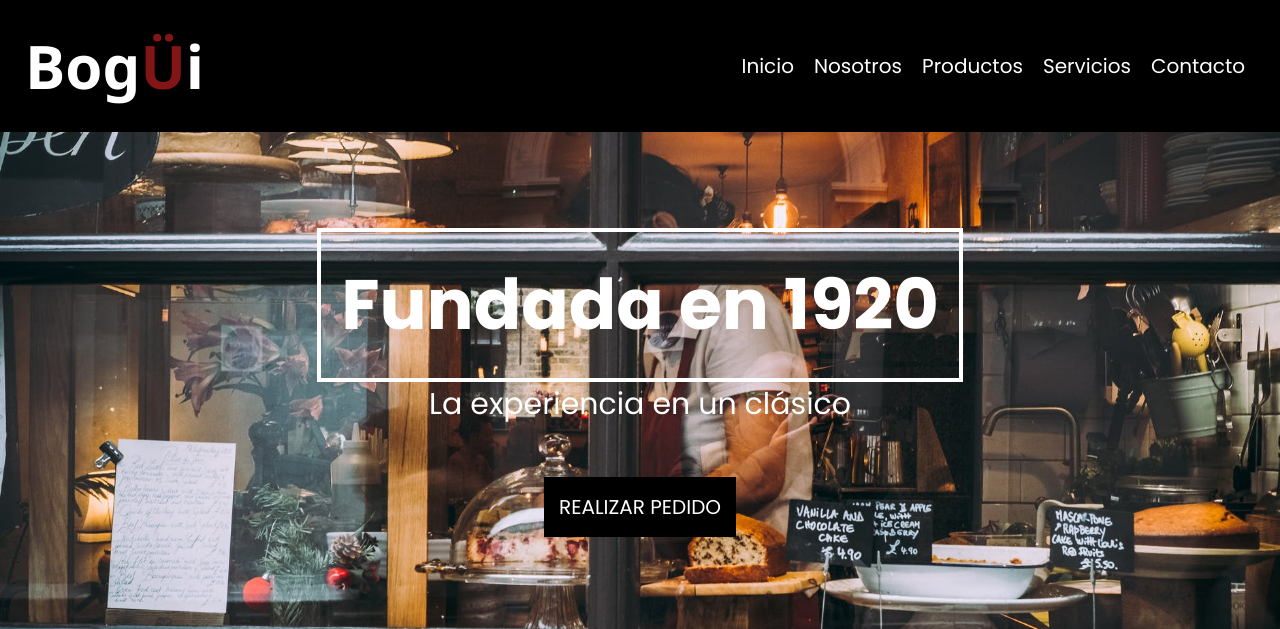
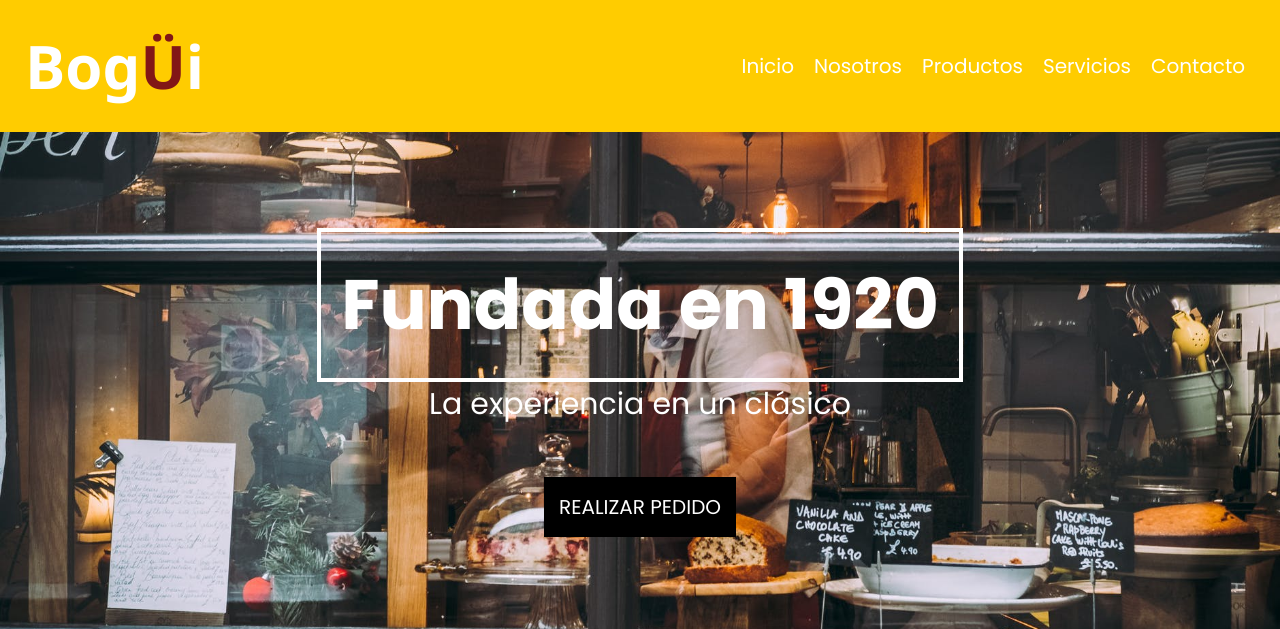
Before and after one commit to gabaletru/coder-53845, a plain HTML site: page index.html in a window 1280 px wide. Shown: the top 629 px of the page. Drawn offline with Linux system fonts and the light colour scheme.

Commit message:
cambios en el header

```diff
--- a/css/style.css
+++ b/css/style.css
@@ -14,7 +14,7 @@ body{
 /**--------------HEADER-----------*/
 
 header{
-    background-color: rgb(0, 0, 0);
+    background-color: rgb(255, 204, 0);
     display: flex;
     justify-content: space-between;
     align-items: center;
```
